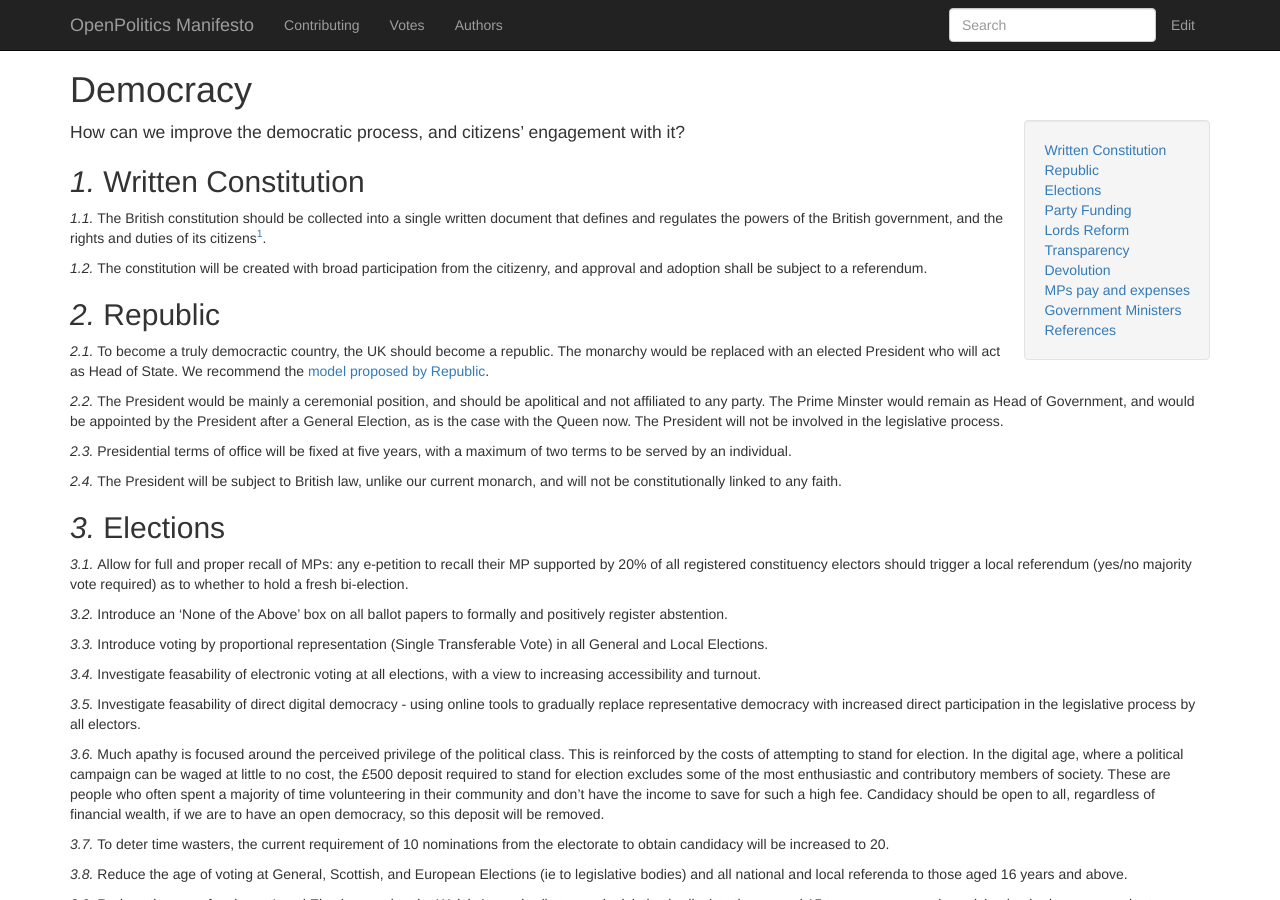
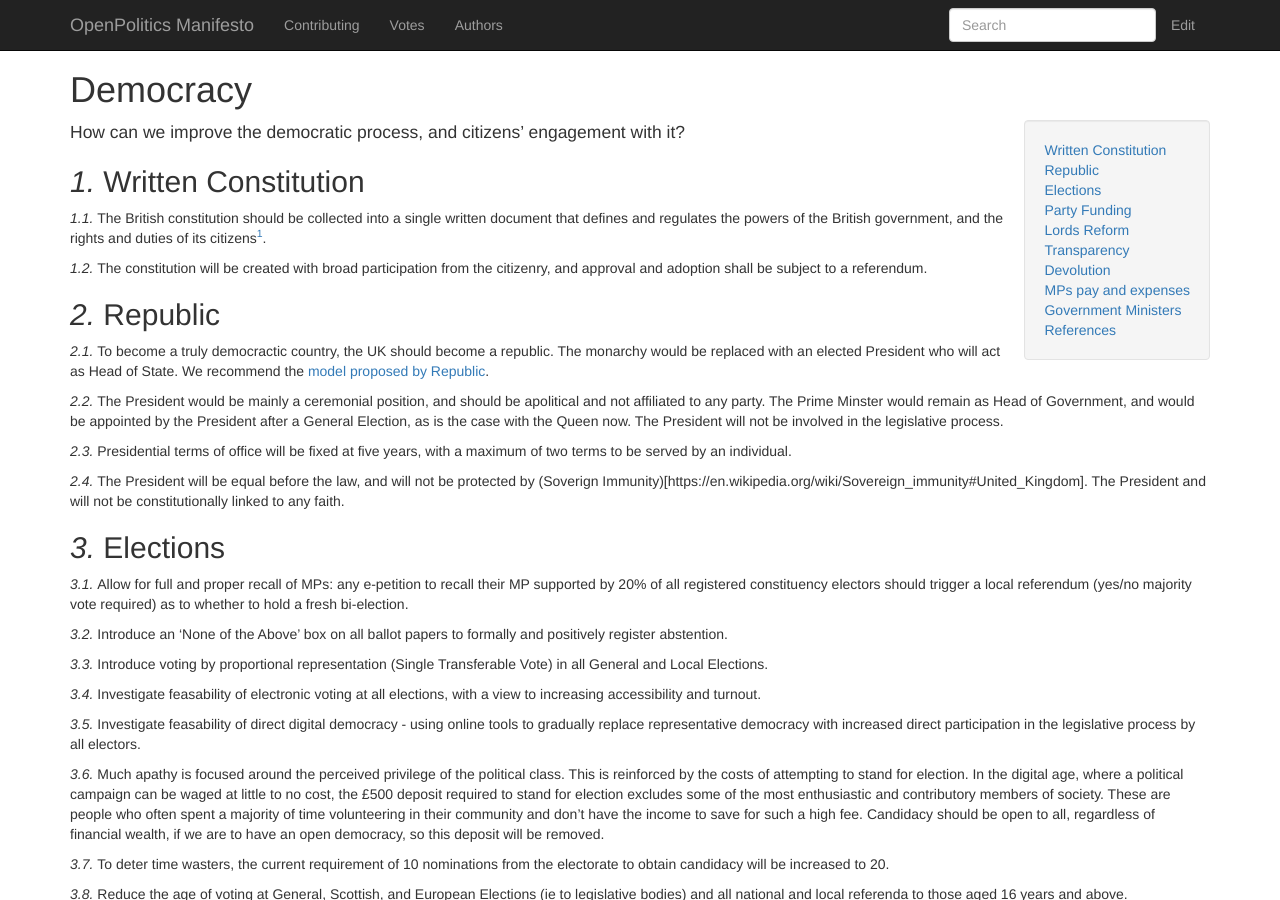
Before and after one commit to openpolitics/manifesto, a Jekyll site: the page built from democracy.md, in a window 1280 px wide and 900 px high. Built offline with Jekyll 4.4.1, drawn with Linux system fonts in a browser that asks for light colours; nearby versions of some CDN libraries.

Commit message:
Add note on sovereign immunity

```diff
--- a/democracy.md
+++ b/democracy.md
@@ -22,7 +22,7 @@ The President would be mainly a ceremonial position, and should be apolitical an
 
 Presidential terms of office will be fixed at five years, with a maximum of two terms to be served by an individual.
 
-The President will be subject to British law, unlike our current monarch, and will not be constitutionally linked to any faith.
+The President will be equal before the law, and will not be protected by (Soverign Immunity)[https://en.wikipedia.org/wiki/Sovereign_immunity#United_Kingdom]. The President and will not be constitutionally linked to any faith.
 
 ## Elections
 
```
